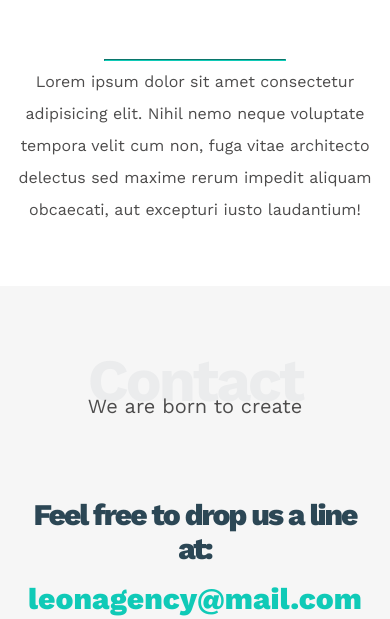
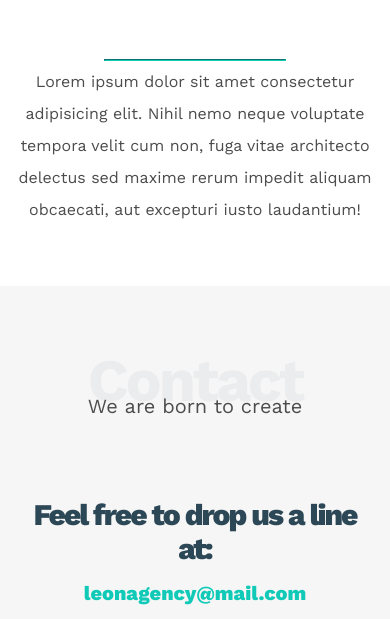
Before and after one commit to George-Shenoda/Leon, a plain HTML site: page index.html in a window 390 px wide. Shown: the part 5399-6018 px from the top of the page. Drawn offline with nearby package versions, Linux system fonts and the light colour scheme.

Commit message:
fix error

```diff
--- a/CSS/style.css
+++ b/CSS/style.css
@@ -476,6 +476,7 @@ header .links:hover ul{
     font-size: 30px;
     letter-spacing: -2px;
     margin-bottom: 15px;
+    max-width: 100%;
 }
 
 .contact a{
@@ -484,6 +485,12 @@ header .links:hover ul{
     font-size: 30px;
     color: var(--headings-color);
     font-weight: 800;
+}
+
+@media (max-width:767px) {
+    .contact a{
+        font-size: 20px;
+    }
 }
 
 .contact .social{
```
